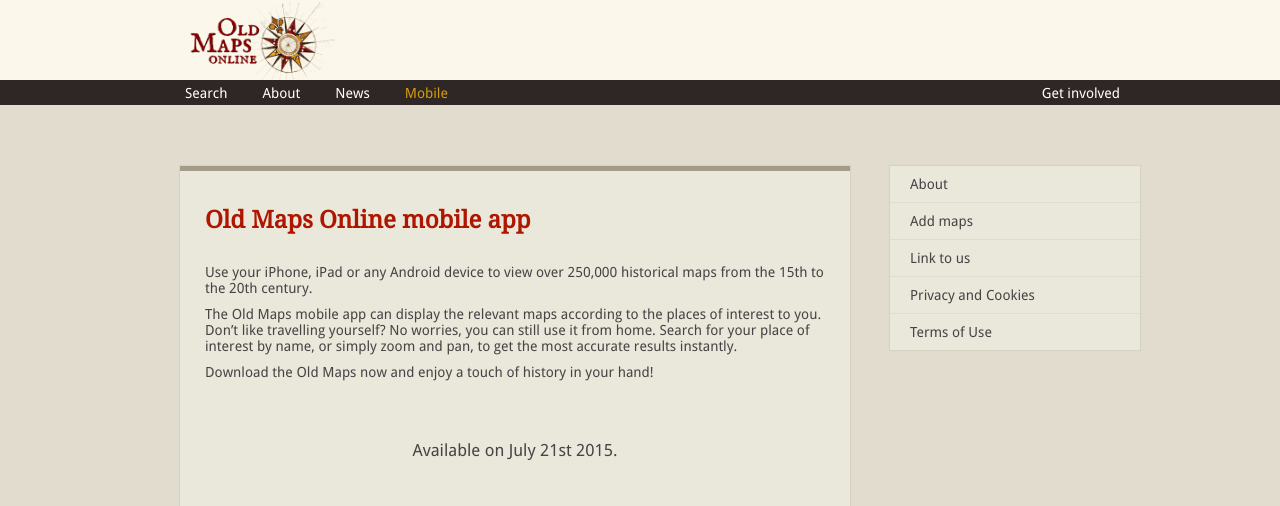
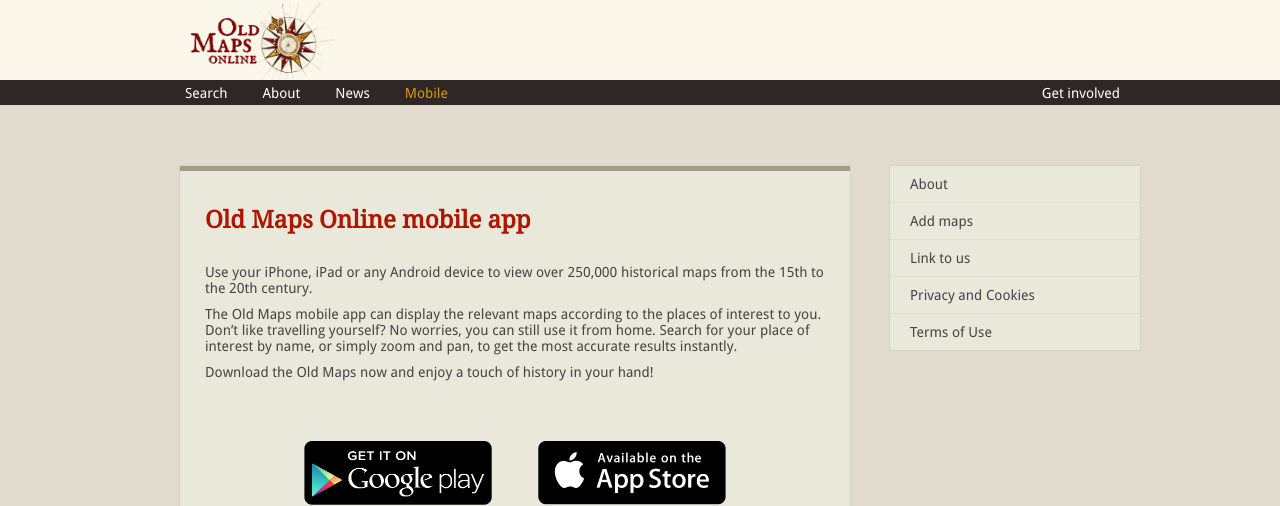
Before and after one commit to daliborjanak/www.oldmapsonline.org, a Jekyll site: the page built from mobile.html, in a window 1280 px wide and 900 px high, cut to the strip 0-506 px from the top of the window. Built offline with Jekyll 4.4.1, drawn with Linux system fonts in a browser that asks for light colours; Markdown is read by kramdown in place of the engine named in the settings.

Commit message:
Links to app store / google play public

```diff
--- a/mobile.html
+++ b/mobile.html
@@ -19,15 +19,13 @@ instantly.</p>
 <p>Download the Old Maps now and enjoy a touch of history in your hand!</p>
 
 <div class="pad-4 center">
-  <p class="b big">Available on July 21st 2015.</p>
-  <!--
+  <p class="b big"></p>
   <a id="store-link-android" class="marx-2" href="https://play.google.com/store/apps/details?id=com.klokantech.oldmaps" target="_blank">
     <img src="{{site.baseurl}}/img/googleplay.png" class="store-logo">
   </a>
   <a id="store-link-ios" class="marx-2" href="https://itunes.apple.com/us/app/old-maps-online-touch-history/id1017609581" target="_blank">
     <img src="{{site.baseurl}}/img/macstore.png" class="store-logo">
   </a>
-  -->
   <div class="padt-4">
     <iframe width="560" height="315" src="https://www.youtube.com/embed/I0AKfkM5oyI?rel=0&amp;controls=0&amp;showinfo=0" frameborder="0" allowfullscreen></iframe>
   </div>
```
